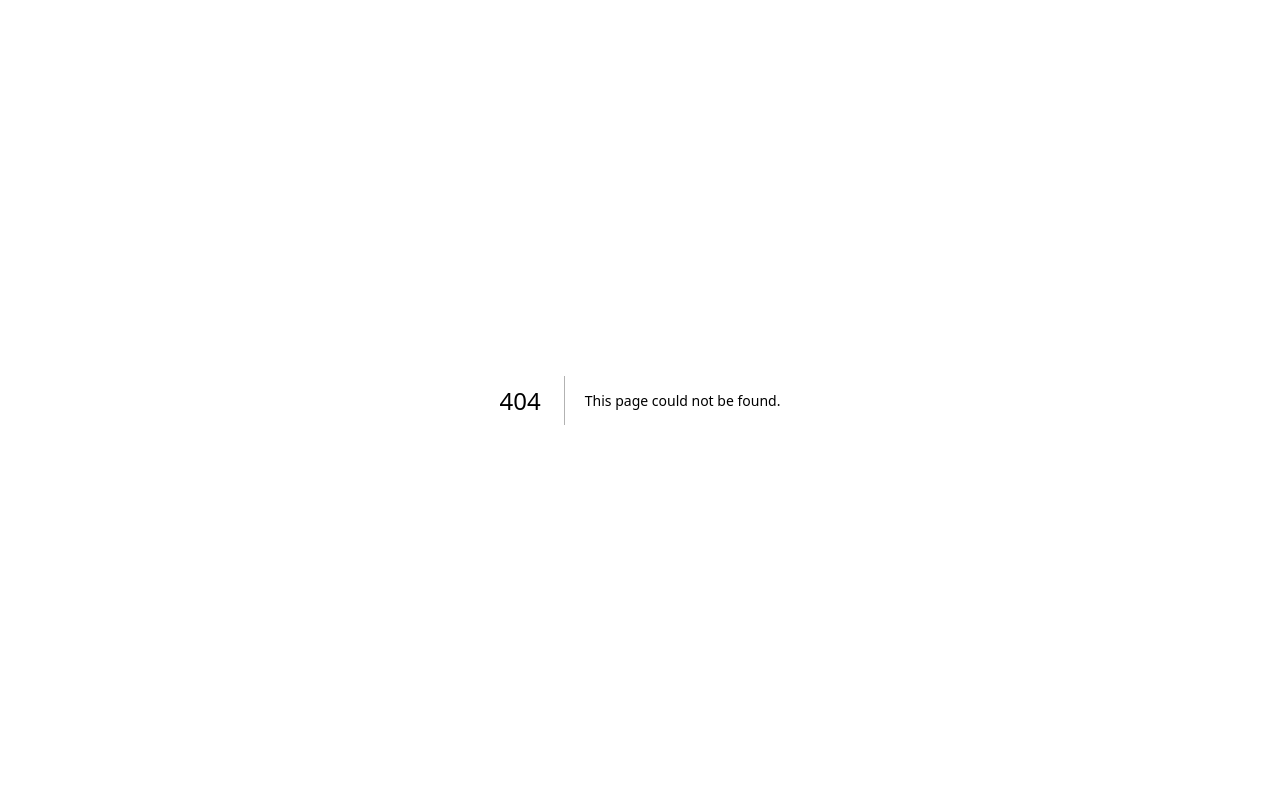
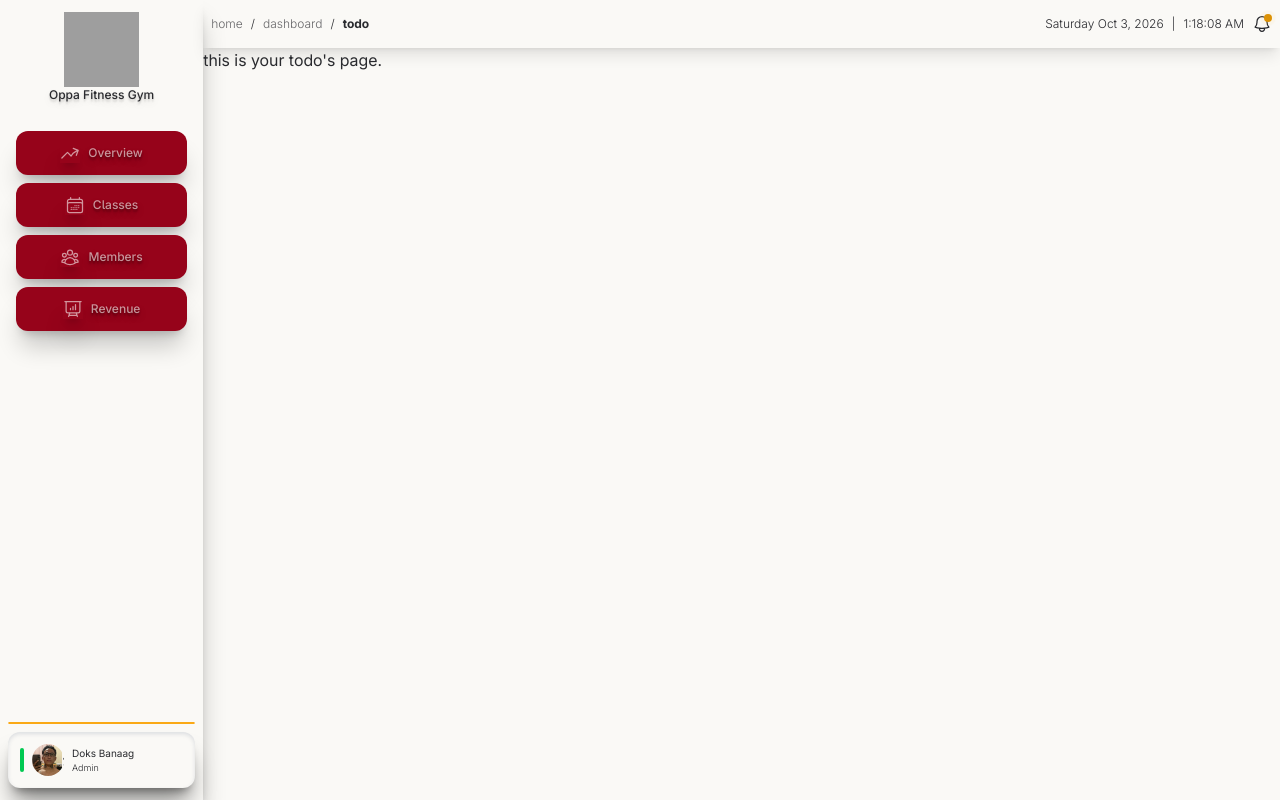
Before and after one commit to joseph-banaag/gym-dashboard, a Next.js app: page /dashboard/todo in a window 1280 px wide. Before the commit this address had no page. Built offline with nearby package versions, Linux system fonts and the light colour scheme; grey boxes are pictures that could not be loaded.

Commit message:
added user components for notification page and todo's page

```diff
--- /dev/null
+++ b/app/dashboard/(user)/notification/page.tsx
@@ -0,0 +1,9 @@
+import React from "react";
+
+export default function NotificationPage() {
+  return (
+    <div>
+      <div>notification center</div>
+    </div>
+  );
+}
--- /dev/null
+++ b/app/dashboard/(user)/todo/page.tsx
@@ -0,0 +1,7 @@
+export default function TodoPage() {
+  return (
+    <div>
+      <div>this is your todo&apos;s page.</div>
+    </div>
+  );
+}
--- a/app/dashboard/layout.tsx
+++ b/app/dashboard/layout.tsx
@@ -1,7 +1,7 @@
 import React from "react";
 import SideNav from "@/app/ui/dashboard/sidenav";
 import "@/app/globals.css";
-import DateToday from "@/app/lib/dateToday";
+import DateToday from "@/app/lib/date-today";
 import TopBarBreadcrumbs from "../ui/dashboard/topbarbreadcrmbs";
 import Notification from "@/app/ui/dashboard/notif";
 import BurgerMenu from "../ui/dashboard/burger-menu";
--- /dev/null
+++ b/app/lib/current-user.tsx
@@ -0,0 +1,36 @@
+import Image from "next/image";
+
+export function UserImage() {
+  return (
+    <>
+      <Image
+        loading="eager"
+        src="/profile.jpg"
+        width={32}
+        height={32}
+        alt="User's profile photo"
+        className="w-8 h-8"
+      />
+      ;
+    </>
+  );
+}
+
+const currentUser = "Doks Banaag";
+const userDesignate = "Admin";
+
+export function UserName() {
+  return (
+    <>
+      <span className="text-[10px] 2xl:text-xs text-nowrap">{currentUser}</span>
+    </>
+  );
+}
+
+export function UserDesignation() {
+  return (
+    <>
+      <span className="text-[9px] font-light">{userDesignate}</span>
+    </>
+  );
+}
--- a/app/ui/dashboard/notif.tsx
+++ b/app/ui/dashboard/notif.tsx
@@ -1,17 +1,21 @@
 import { BellIcon } from "@heroicons/react/24/outline";
 import "@/app/globals.css";
 import { clsx } from "clsx";
+import Link from "next/link";
 
 export default function Notification() {
   const hasNotif = true;
   // const hasNotif = false;
   return (
-    <span className="w-5 relative">
+    <Link
+      href={clsx(`${hasNotif ? "/dashboard/notification" : ""}`)}
+      className="w-5 relative cursor-pointer"
+    >
       <BellIcon />
       <span className={clsx(`${hasNotif ? "block" : "hidden"}`)}>
-        <span className="absolute  border-4 border-(--harvest-gold) rounded-lg top-0  right-0 animate-ping" />
-        <span className="absolute  border-4 border-(--harvest-gold) rounded-lg top-0  right-0" />
+        <span className="absolute  border-4 border-(--sunflower-gold) rounded-full top-0  right-0 animate-ping" />
+        <span className="absolute  border-4 border-(--harvest-gold) rounded-full top-0  right-0" />
       </span>
-    </span>
+    </Link>
   );
 }
--- a/app/ui/dashboard/user.tsx
+++ b/app/ui/dashboard/user.tsx
@@ -1,30 +1,28 @@
 "use client";
-import Image from "next/image";
 import UserProfile from "../users/user-profile";
 import clsx from "clsx";
 import { useState } from "react";
 import { XMarkIcon } from "@heroicons/react/24/solid";
+import UserStats from "../users/user-status";
+import { UserImage, UserName, UserDesignation } from "@/app/lib/current-user";
 
 export default function UserLoggedIn() {
   const [clicked, setClicked] = useState<boolean>(false);
 
-  const changeClicked = () => {
-    setClicked(!clicked);
-    console.log("This is the value of clicked: ", clicked);
-  };
+  const changeClicked = () => setClicked(!clicked);
 
   return (
     <>
       <span
         className={clsx(
-          `${clicked ? "absolute  w-screen h-full top-0 bottom-3 left-0 right-0 border" : "hidden"}`,
+          `${clicked ? "absolute w-screen h-full top-0 bottom-3 left-0 right-0" : "hidden"}`,
         )}
         onClick={changeClicked}
       />
       <div className="relative flex flex-col gap-2 p-1 pb-2  w-full">
         <div className={clsx(clicked ? "block" : "hidden")}>
           <span
-            className="absolute z-2 border bg-(--carbon-black) border-(--dim-grey)/40 rounded-2xl p-1 flex justify-center items-center bottom-3 left-3 shadow-ua1"
+            className="absolute z-2 border bg-(--carbon-black) border-(--dim-grey)/40 rounded-2xl p-1 flex justify-center items-center bottom-3 left-3 shadow-ua1 cursor-pointer"
             onClick={changeClicked}
           >
             <span className="w-6 h-6">
@@ -38,21 +36,15 @@ export default function UserLoggedIn() {
           className="flex justify-start items-center gap-2 p-3 text-foreground inset-shadow-sm/20 dark:text-(--off-white) rounded-xl inset-shadow-slate-500 transition delay-75 duration-150 ease-in-out shadow-xl/40 hover:shadow-xl/50 hover:shadow-ua2 cursor-pointer"
           onClick={changeClicked}
         >
+          <span>
+            <UserStats />
+          </span>
           <div className="w-8 h-8 rounded-2xl flex justify-center items-center overflow-hidden border-foreground">
-            <Image
-              loading="eager"
-              src="/profile.jpg"
-              width={32}
-              height={32}
-              alt="User's profile photo"
-              className="w-8 h-8"
-            />
+            <UserImage />
           </div>
           <div className="flex flex-col justify-start items-start">
-            <span className="text-[10px] 2xl:text-xs text-nowrap">
-              Doks Banaag
-            </span>
-            <span className="text-[9px] font-light">Admin</span>
+            <UserName />
+            <UserDesignation />
           </div>
         </div>
       </div>
--- a/app/ui/users/user-profile.tsx
+++ b/app/ui/users/user-profile.tsx
@@ -1,45 +1,50 @@
-import Image from "next/image";
 import {
   Cog8ToothIcon,
   ArrowLeftStartOnRectangleIcon,
+  BellAlertIcon,
+  NumberedListIcon,
 } from "@heroicons/react/24/solid";
 import Link from "next/link";
 
 export default function UserProfile() {
   return (
-    <div className="absolute bottom-1 left-1 h-64 w-55 border border-(--dim-grey)/20 rounded-2xl flex  flex-col items-start backdrop-blur-sm text-shadow-lg/30 px-3 py-6 gap-2">
-      <div className="flex gap-2  p-3 border border-(--dim-grey)/30 rounded-lg w-full">
-        <div className="w-8 h-8 rounded-2xl flex justify-center items-center overflow-hidden border-foreground">
-          <Image
-            loading="eager"
-            src="/profile.jpg"
-            width={32}
-            height={32}
-            alt="User's profile photo"
-            className="w-8 h-8"
-          />
-        </div>
-        <div className="flex flex-col justify-start items-start">
-          <span className="text-[10px] 2xl:text-xs text-nowrap">
-            Doks Banaag
-          </span>
-          <span className="text-[9px] font-light">Admin</span>
-        </div>
-      </div>
-      <div className="border  p-3 flex items-center gap-2 border-(--dim-grey)/30 rounded-lg w-full">
+    <div className="absolute bottom-1 left-1 h-74 w-55 border border-(--dim-grey)/20 rounded-2xl flex  flex-col items-start backdrop-blur-sm text-shadow-lg/30 px-3 py-6 gap-2">
+      <Link
+        href="/user-profile"
+        className="border  p-3 flex items-center gap-2 border-(--dim-grey)/30 rounded-lg w-full"
+      >
         <span className="w-5 h-5">
           <Cog8ToothIcon />
         </span>
         <span className="text-xs font-light">Profile settings</span>
-      </div>
-      <div className="border  p-3 flex items-center gap-2 border-(--dim-grey)/30 rounded-lg w-full">
+      </Link>
+      <Link
+        href="/dashboard/notification"
+        className="border  p-3 flex items-center gap-2 border-(--dim-grey)/30 rounded-lg w-full"
+      >
+        <span className="w-5 h-5">
+          <BellAlertIcon />
+        </span>
+        <span className="text-xs font-light">Notification</span>
+      </Link>
+      <Link
+        href="/dashboard/todo"
+        className="border  p-3 flex items-center gap-2 border-(--dim-grey)/30 rounded-lg w-full"
+      >
+        <span className="w-5 h-5">
+          <NumberedListIcon />
+        </span>
+        <span className="text-xs font-light">Todo</span>
+      </Link>
+      <Link
+        href="/"
+        className="border  p-3 flex items-center gap-2 border-(--dim-grey)/30 rounded-lg w-full"
+      >
         <span className="w-5 h-5">
           <ArrowLeftStartOnRectangleIcon />
         </span>
-        <Link href="/" className="text-xs font-light">
-          Logout
-        </Link>
-      </div>
+        <span className="text-xs font-light">Logout</span>
+      </Link>
     </div>
   );
 }
--- /dev/null
+++ b/app/ui/users/user-status.tsx
@@ -0,0 +1,14 @@
+
+export default function UserStats() {
+
+  const statuses = {
+    available: "border-green-500",
+    away: "border-amber-400",
+    busy: "border-red-500",
+    offline: "border-gray-400",
+  };
+
+  return (
+    <span className={`${statuses.available} border-2 rounded-full w-1 h-1`} />
+  );
+}
--- a/app/user-profile/page.tsx
+++ b/app/user-profile/page.tsx
@@ -1,8 +1,10 @@
+import Link from "next/link";
 
 export default function Page() {
   return (
-    <div>
-      <span>this is the user page. madafaka!</span>
+    <div className="flex flex-col">
+      <span>this is the user&apos;s page. madafaka!</span>
+      <Link href="/dashboard">Dash-bored</Link>
     </div>
   );
 }
```
Also changed, not shown: app/lib/date-today.tsx (renamed from app/lib/dateToday.tsx), 1 other file (tests, documents, lock files or other folders).
